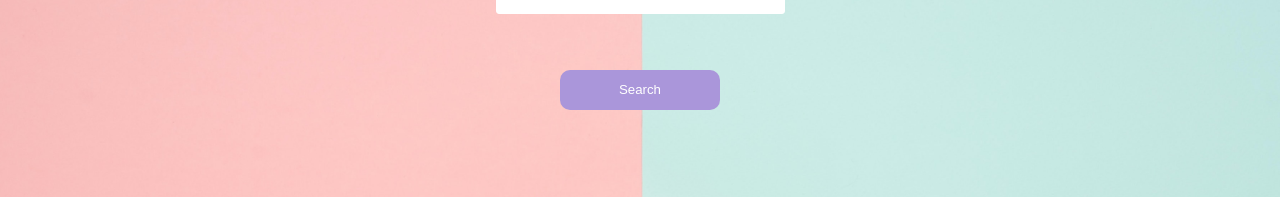
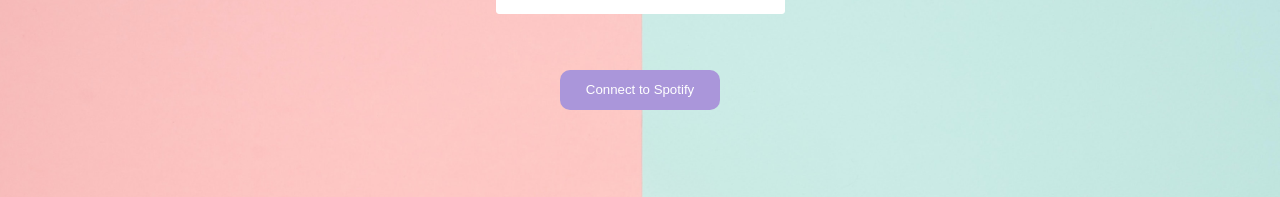
Before and after one commit to hchurch11/playlist-with-me, a React (Create React App) app: page / in a window 1280 px wide. Shown: the part 231-428 px from the top of the page. Built offline with nearby package versions, Linux system fonts and the light colour scheme; no server answers.

Commit message:
"connect to spotify"button

```diff
--- a/src/Components/SearchBar/SearchBar.js
+++ b/src/Components/SearchBar/SearchBar.js
@@ -28,7 +28,7 @@
           onChange={this.handleTermChange}
         />
         <button onClick={this.search} className="SearchButton">
-          Search
+          {!this.searchedSong ? "Connect to Spotify" : "Search"}
         </button>
       </div>
     );
```
